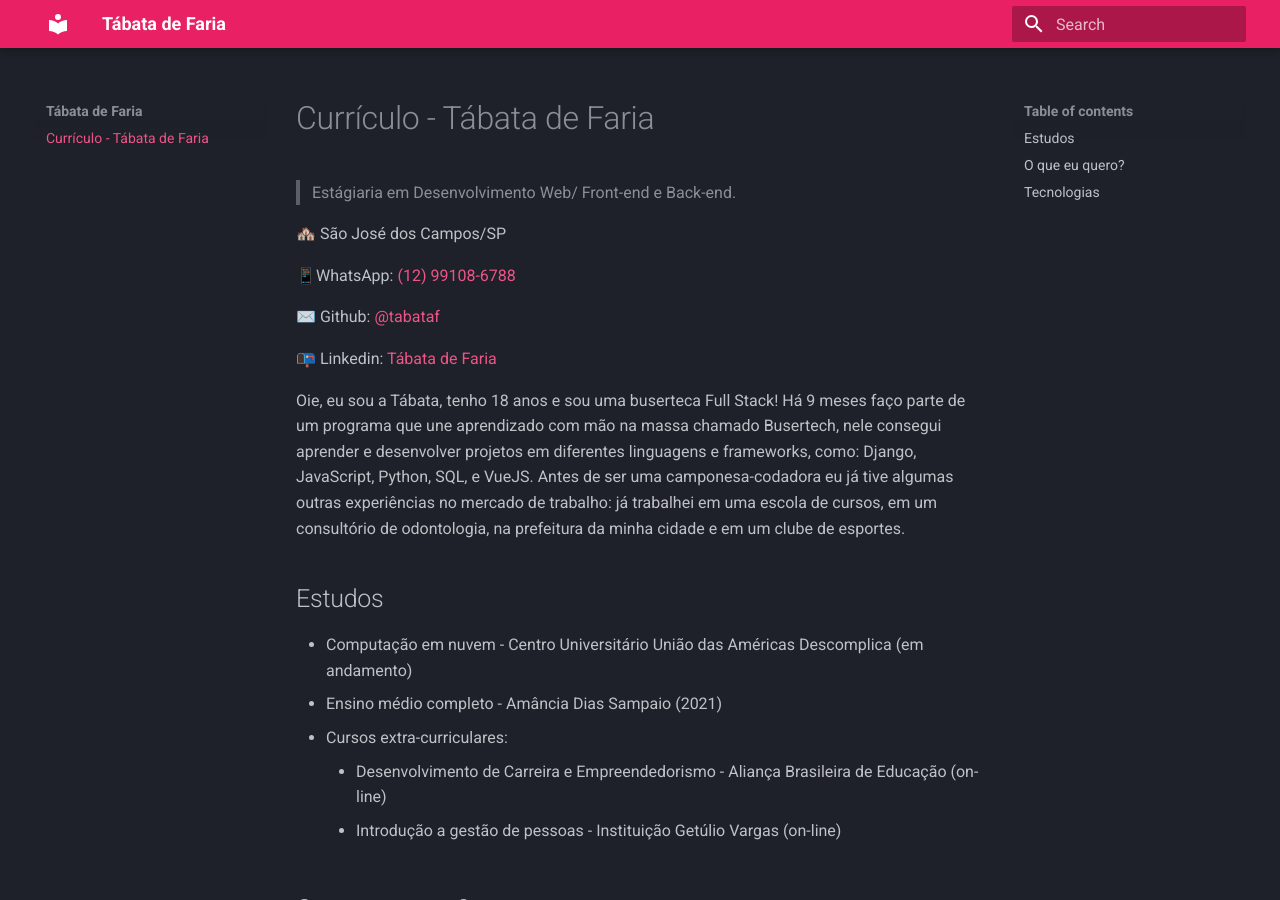
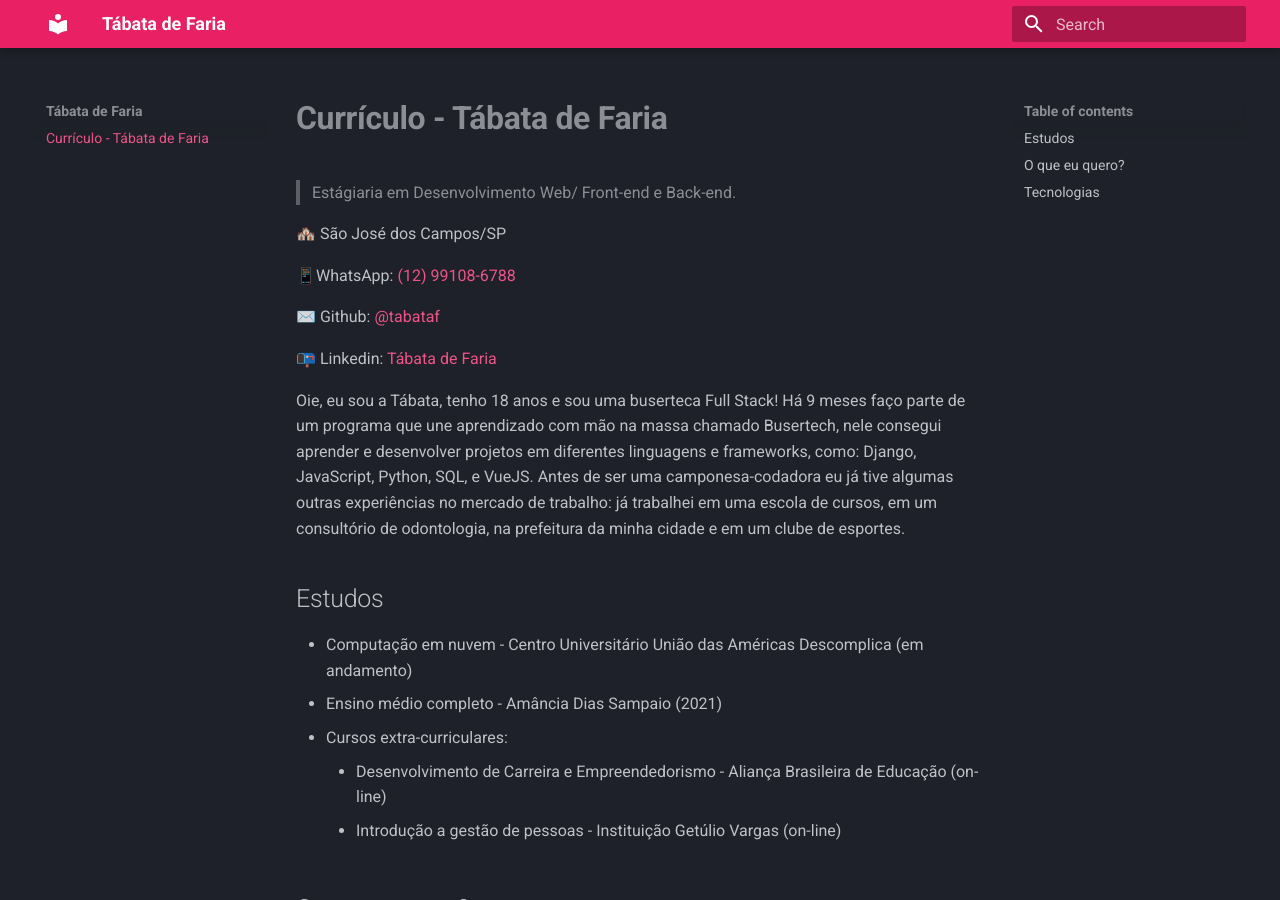
Before and after one commit to tabataf/curriculo, an MkDocs documentation site: the page built from docs/index.md, in a window 1280 px wide and 900 px high. Built offline with MkDocs 1.6.1 and Material for MkDocs 9.7.7, drawn with Linux system fonts in a browser that asks for light colours.

Commit message:
colocando meu nome em negrito

```diff
--- a/docs/index.md
+++ b/docs/index.md
@@ -1,4 +1,4 @@
-# Currículo - Tábata de Faria
+# **Currículo - Tábata de Faria**
 > Estágiaria em Desenvolvimento Web/ Front-end e Back-end.
 
 🏘️  São José dos Campos/SP
```
